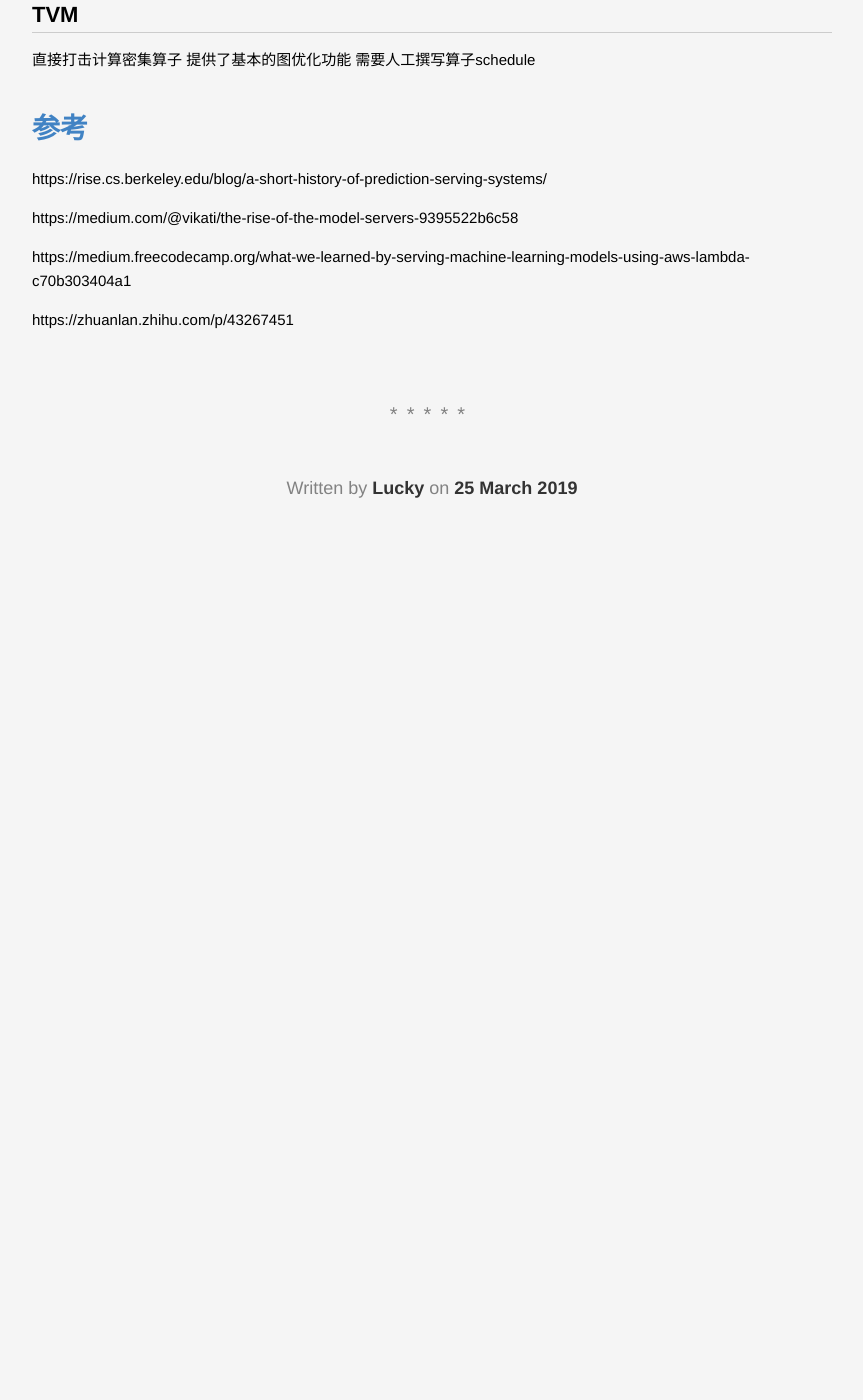
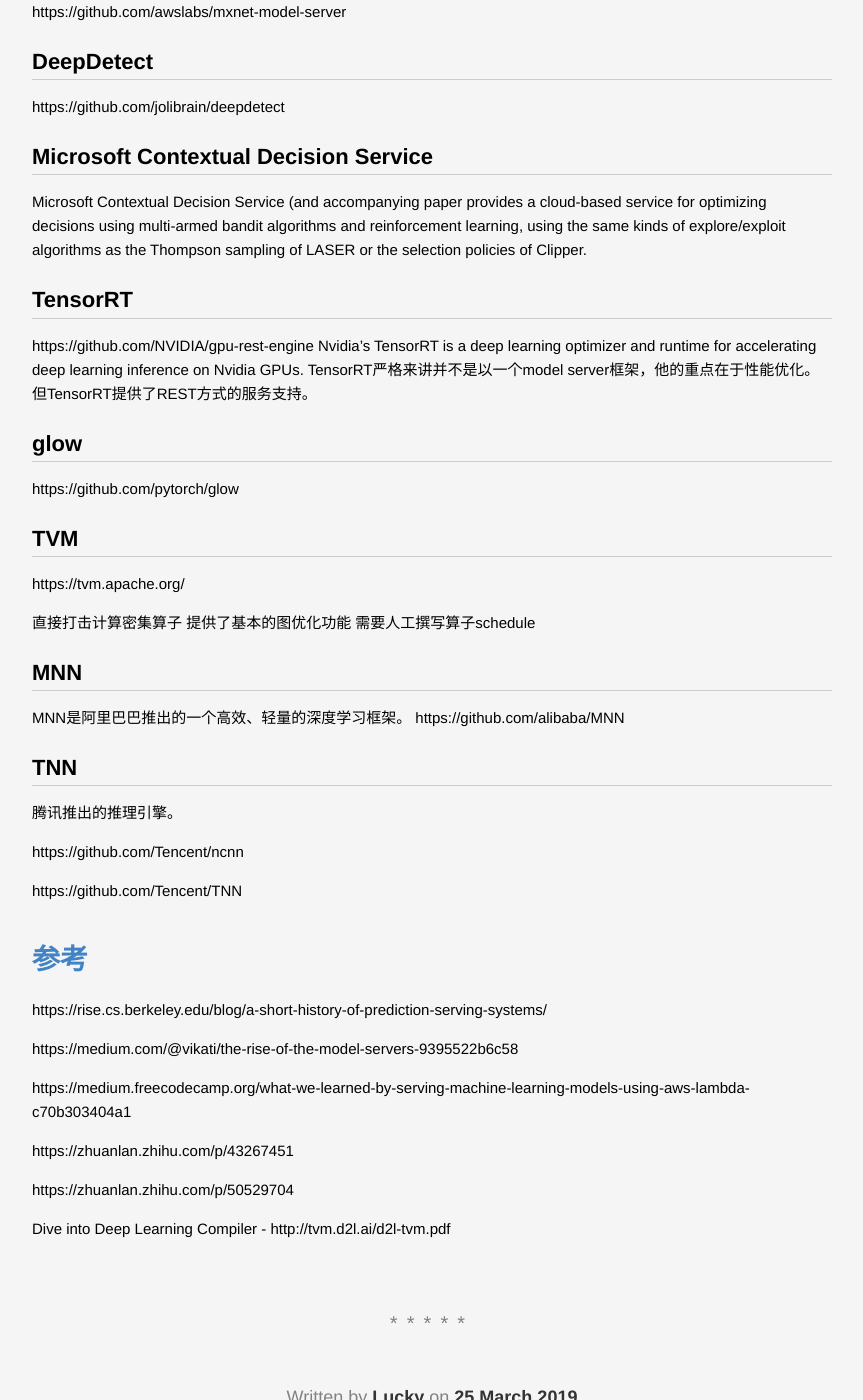
Before and after one commit to lucky521/blog, a Jekyll site: the page built from _posts/ml/2019-03-25-ML-Serving.markdown, in a window 1280 px wide and 1400 px high, scrolled down 2073 px. Shown: the whole window, without its empty margins (208-1071 px from the left). Built offline with Jekyll 4.4.1, drawn with Linux system fonts in a browser that asks for light colours; before the commit the page ends 2703 px from its top, so only the background shows below that; some of the changed text lies outside the part shown.

Commit message:
update blog

````diff
--- a/_posts/ml/2019-03-25-ML-Serving.markdown
+++ b/_posts/ml/2019-03-25-ML-Serving.markdown
@@ -14,18 +14,29 @@
 
 与训练系统联合。
 性能和易用性的兼顾。
-
+在所运行的设备上能高效运行。
 
 
 
 # 从训练环境到预测环境
 
-Moving models from training to serving in production at scale
+Moving models from training to serving in production at scale.
+
+
+# 模型格式
+
+ONNX是一个开源的机器学习模型格式。
+
+
+# 编译技术
 
 
 # 并行化
 
 同时处理多个预测请求。
+
+
+# 分布式
 
 
 
@@ -36,7 +47,6 @@
  https://github.com/tensorflow/serving
  TensorFlow Serving is a prediction serving system developed by Google to serve models trained in TensorFlow.
  Google称它的处理能力可以达到100000 requests per second per core。
-
 
 
 ## Clipper
@@ -61,11 +71,30 @@
  TensorRT严格来讲并不是以一个model server框架，他的重点在于性能优化。但TensorRT提供了REST方式的服务支持。
 
 
+## glow
+
+https://github.com/pytorch/glow
+
 ## TVM
+
+https://tvm.apache.org/
 
 直接打击计算密集算子
 提供了基本的图优化功能
 需要人工撰写算子schedule
+
+
+## MNN
+
+MNN是阿里巴巴推出的一个高效、轻量的深度学习框架。
+https://github.com/alibaba/MNN
+
+## TNN
+腾讯推出的推理引擎。
+
+https://github.com/Tencent/ncnn
+
+https://github.com/Tencent/TNN
 
 
 
@@ -81,3 +110,7 @@
 https://medium.freecodecamp.org/what-we-learned-by-serving-machine-learning-models-using-aws-lambda-c70b303404a1
 
 https://zhuanlan.zhihu.com/p/43267451
+
+https://zhuanlan.zhihu.com/p/50529704
+
+Dive into Deep Learning Compiler - http://tvm.d2l.ai/d2l-tvm.pdf
--- a/_posts/ml/2019-11-20-OnlineML.markdown
+++ b/_posts/ml/2019-11-20-OnlineML.markdown
@@ -49,4 +49,3 @@
 1. embedding_lookup_sparse 改造
 2. 正则化优化
 3. 模型压缩：实现了完整简洁的图裁剪工具，在模型热导出时调用，将模型从原先的8GB左右压缩到几百兆大小，同时保证模型打分一致。
-```
````
Also changed, not shown: other parts of _posts/ml/2019-03-25-ML-Serving.markdown (+1 -1 lines), _posts/ml/2017-10-26-tensorflow.markdown (+46 -38 lines), _posts/ml/2019-03-23-ML-Distributed.markdown (+21 -10 lines), _posts/ml/2019-06-20-Tensorflow-Internal.markdown (+7 -2 lines).
